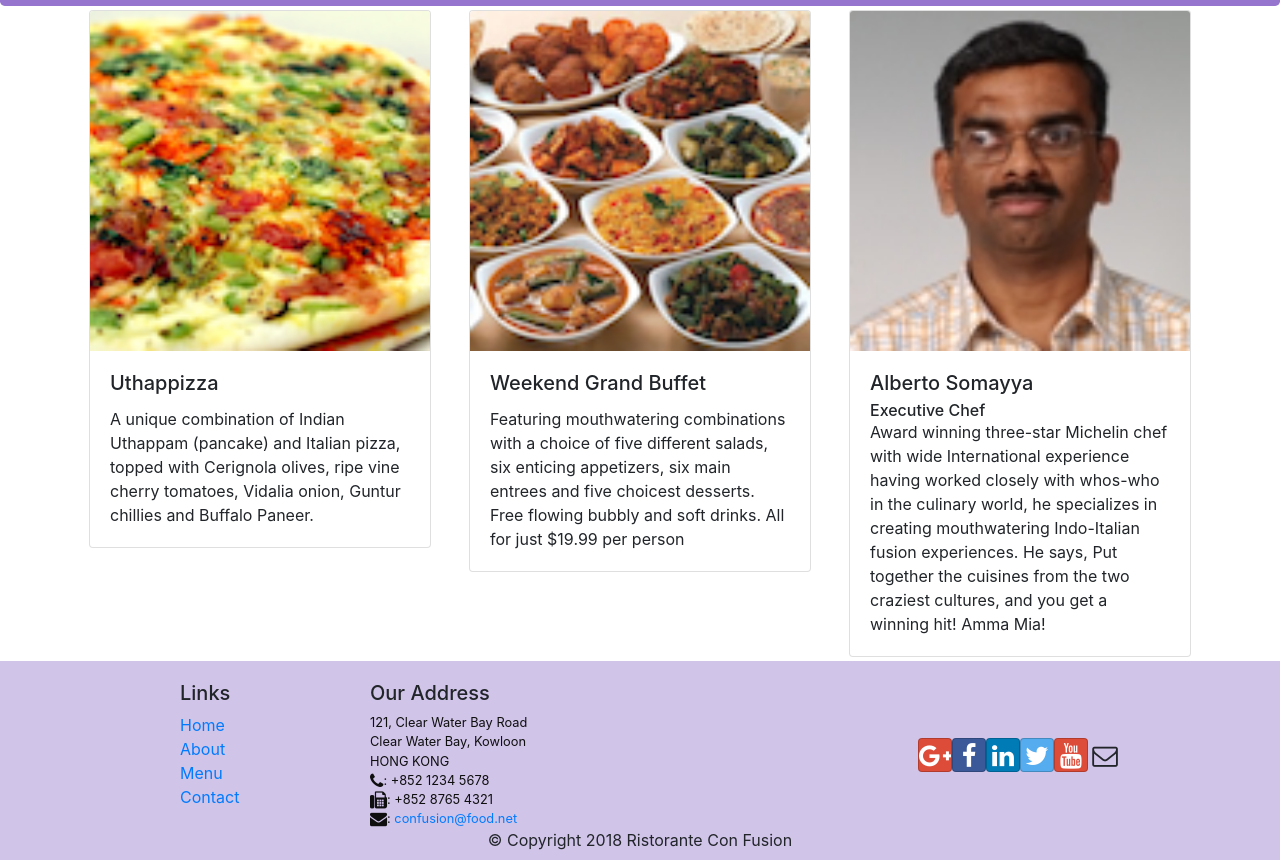
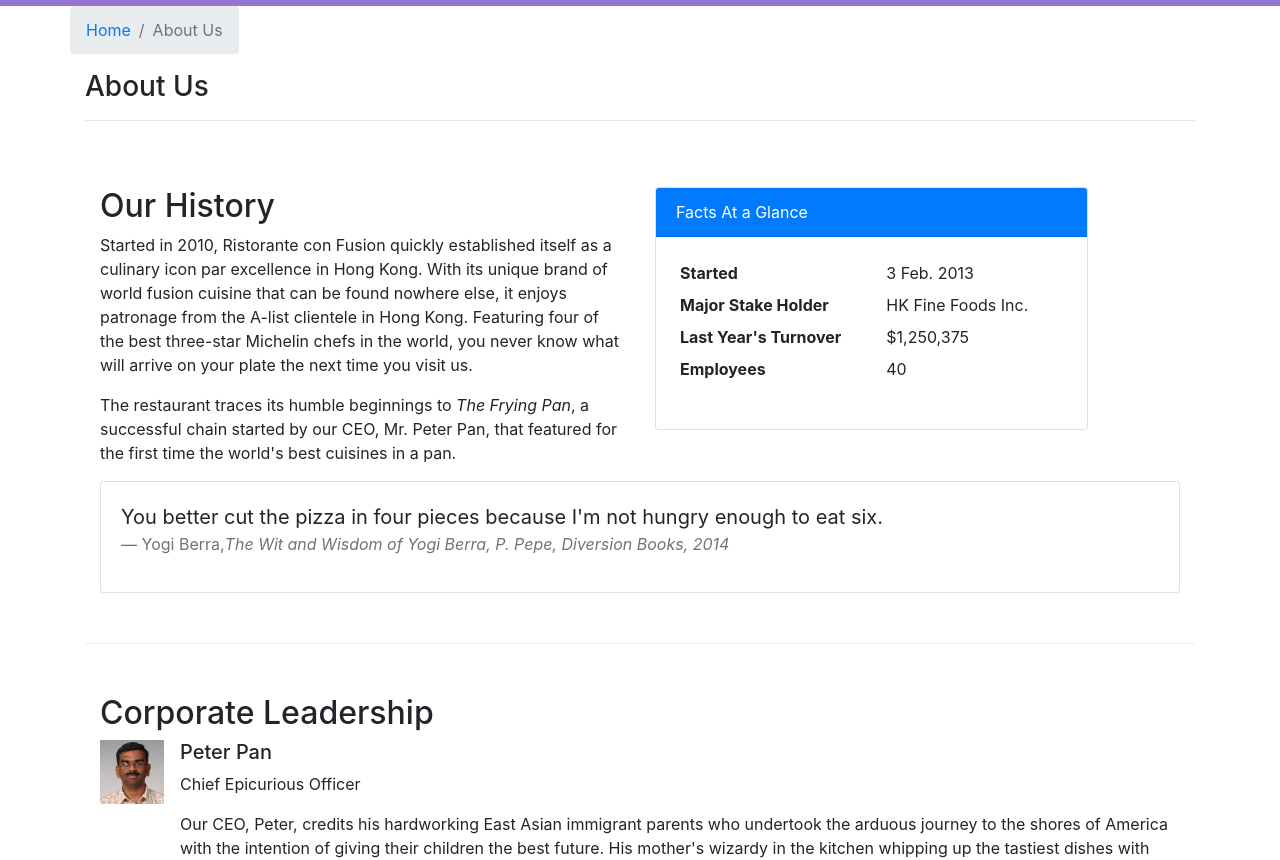
Before and after one commit to NietoCurcio/Ristorante-Confusion, a React (Create React App) app: page /aboutus in a window 1280 px wide. Before the commit this address led to /home. Shown: the part 350-1210 px from the top of the page. Built offline with nearby package versions, Linux system fonts and the light colour scheme.

Commit message:
assignment 2

```diff
--- /dev/null
+++ b/src/components/AboutComponent.js
@@ -0,0 +1,114 @@
+import React from 'react'
+import { Breadcrumb, Card, Media } from 'react-bootstrap'
+import { Link } from 'react-router-dom'
+
+function About(props) {
+  const { leaders } = props
+
+  const RenderLeader = ({ leader }) => {
+    return (
+      <Media as='li'>
+        <img
+          width={64}
+          height={64}
+          className='align-self-start mr-3'
+          src={leader.image}
+          alt={leader.name}
+        />
+        <Media.Body>
+          <h5>{leader.name}</h5>
+          <p>{leader.designation}</p>
+          <p>{leader.description}</p>
+        </Media.Body>
+      </Media>
+    )
+  }
+
+  return (
+    <div className='container'>
+      <div className='row'>
+        <Breadcrumb>
+          <Breadcrumb.Item>
+            <Link to='/home'>Home</Link>
+          </Breadcrumb.Item>
+          <Breadcrumb.Item active>About Us</Breadcrumb.Item>
+        </Breadcrumb>
+        <div className='col-12'>
+          <h3>About Us</h3>
+          <hr />
+        </div>
+      </div>
+      <div className='row row-content'>
+        <div className='col-12 col-md-6'>
+          <h2>Our History</h2>
+          <p>
+            Started in 2010, Ristorante con Fusion quickly established itself as
+            a culinary icon par excellence in Hong Kong. With its unique brand
+            of world fusion cuisine that can be found nowhere else, it enjoys
+            patronage from the A-list clientele in Hong Kong. Featuring four of
+            the best three-star Michelin chefs in the world, you never know what
+            will arrive on your plate the next time you visit us.
+          </p>
+          <p>
+            The restaurant traces its humble beginnings to{' '}
+            <em>The Frying Pan</em>, a successful chain started by our CEO, Mr.
+            Peter Pan, that featured for the first time the world's best
+            cuisines in a pan.
+          </p>
+        </div>
+        <div className='col-12 col-md-5'>
+          <Card>
+            <Card.Header className='bg-primary text-white'>
+              Facts At a Glance
+            </Card.Header>
+            <Card.Body>
+              <dl className='row p-1'>
+                <dt className='col-6'>Started</dt>
+                <dd className='col-6'>3 Feb. 2013</dd>
+                <dt className='col-6'>Major Stake Holder</dt>
+                <dd className='col-6'>HK Fine Foods Inc.</dd>
+                <dt className='col-6'>Last Year's Turnover</dt>
+                <dd className='col-6'>$1,250,375</dd>
+                <dt className='col-6'>Employees</dt>
+                <dd className='col-6'>40</dd>
+              </dl>
+            </Card.Body>
+          </Card>
+        </div>
+        <div className='col-12'>
+          <Card>
+            <Card.Body className='bg-faded'>
+              <blockquote className='blockquote'>
+                <p className='mb-0'>
+                  You better cut the pizza in four pieces because I'm not hungry
+                  enough to eat six.
+                </p>
+                <footer className='blockquote-footer'>
+                  Yogi Berra,
+                  <cite title='Source Title'>
+                    The Wit and Wisdom of Yogi Berra, P. Pepe, Diversion Books,
+                    2014
+                  </cite>
+                </footer>
+              </blockquote>
+            </Card.Body>
+          </Card>
+        </div>
+      </div>
+      <div className='row row-content'>
+        <div className='col-12'>
+          <h2>Corporate Leadership</h2>
+        </div>
+        <div className='col-12'>
+          <ul className='list-unstyled'>
+            {leaders.map((leader) => (
+              <RenderLeader leader={leader} />
+            ))}
+          </ul>
+        </div>
+      </div>
+    </div>
+  )
+}
+
+export default About
--- a/src/components/HeaderComponent.js
+++ b/src/components/HeaderComponent.js
@@ -47,7 +47,7 @@
           </Nav>
         </Navbar.Collapse>
       </Navbar>
-      <Jumbotron>
+      <Jumbotron style={{ borderRadius: '0' }}>
         <div className='container'>
           <div className='row row-header'>
             <div className='col-12 col-sm-6'>
--- a/src/components/MainComponent.js
+++ b/src/components/MainComponent.js
@@ -4,6 +4,7 @@
 import Footer from './FooterComponent'
 import Home from './HomeComponent'
 import Contact from './ContactComponent'
+import About from './AboutComponent'
 import { DISHES } from '../shared/dishes'
 import { PROMOTIONS } from '../shared/promotions'
 import { LEADERS } from '../shared/leaders'
@@ -39,7 +40,7 @@
           (dish) => dish.id === parseInt(match.params.dishId, 10)
         )}
         comments={state.comments.filter(
-          (comment) => comment.dishId == params.dishId
+          (comment) => comment.dishId === Number(params.dishId)
         )}
       />
     )
@@ -58,6 +59,11 @@
         {/* https://ui.dev/react-router-v4-pass-props-to-components/ & https://reactrouter.com/web/api/Route */}
         <Route exact path='/menu/:dishId' component={DishWithId} />
         <Route exact path='/contactus' component={Contact} />
+        <Route
+          exact
+          path='/aboutus'
+          component={() => <About leaders={state.leaders} />}
+        />
         <Redirect to='/home' />
       </Switch>
       <Footer />
```
Also changed, not shown: 1 other file (tests, documents, lock files or other folders).
